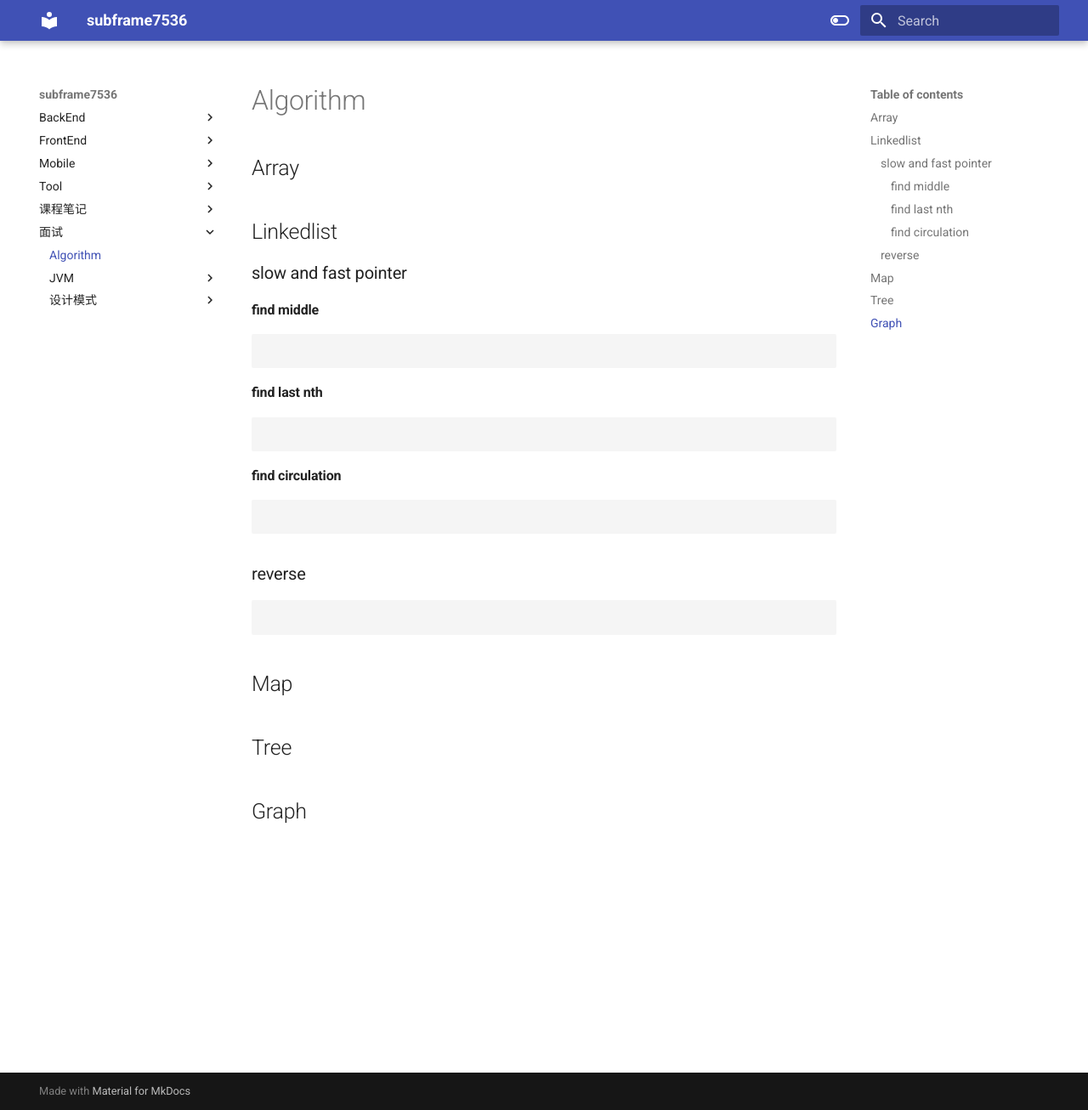
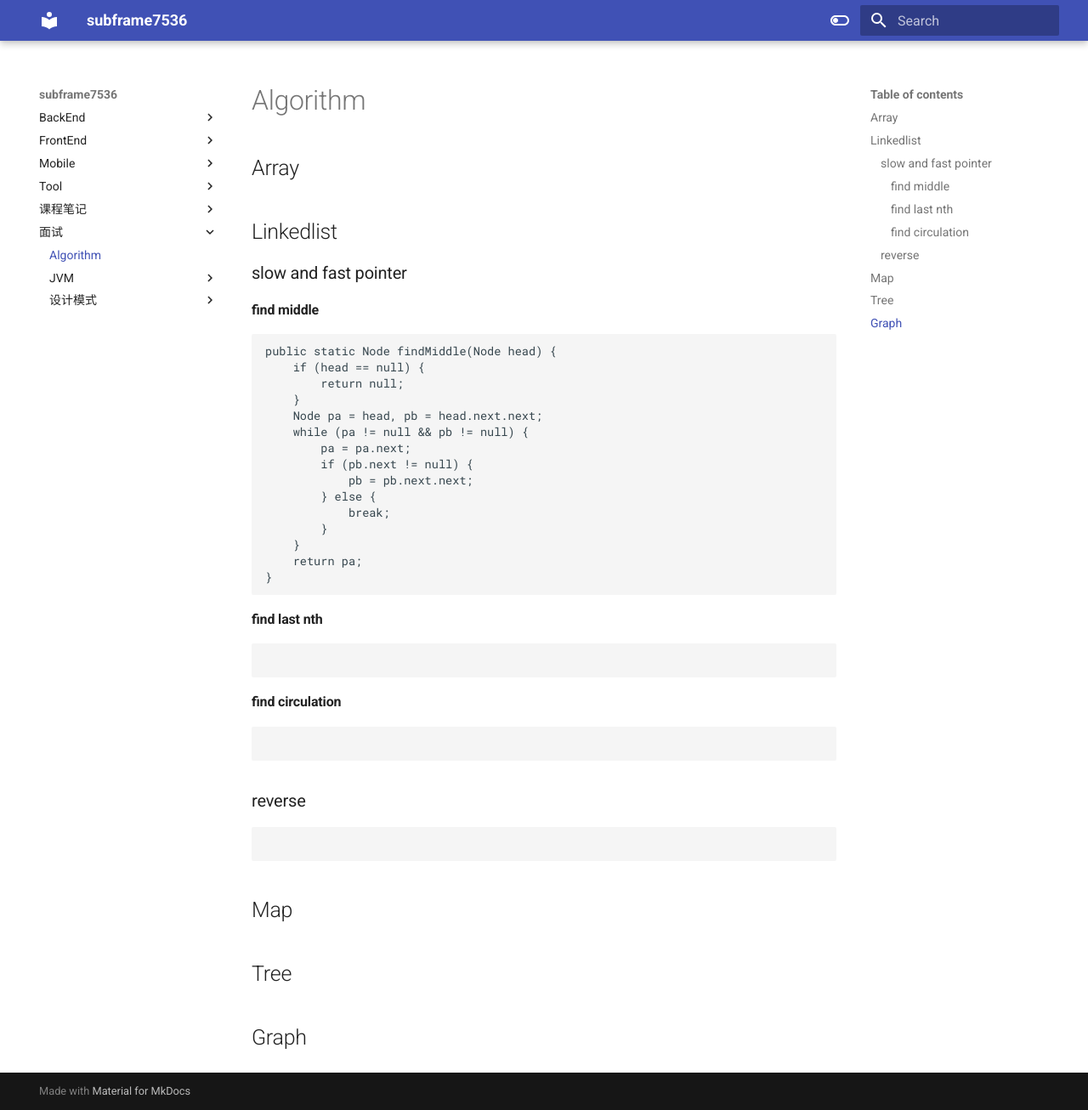
Before and after one commit to subframe7536/subframe7536.github.io, an MkDocs documentation site: the page built from docs/面试/算法.md, in a window 1280 px wide and 1306 px high. Shown: the whole window at 85% size. Built offline with MkDocs 1.6.1 and Material for MkDocs 9.7.7, drawn with Linux system fonts in a browser that asks for light colours.

Commit message:
vault backup: 2022-01-21 22:56:12
Affected files:
.obsidian/appearance.json
.obsidian/workspace
docs/面试/算法.md

````diff
--- a/docs/面试/算法.md
+++ b/docs/面试/算法.md
@@ -4,7 +4,21 @@
 ### slow and fast pointer
 #### find middle
 ```java
-
+public static Node findMiddle(Node head) {
+    if (head == null) {
+        return null;
+    }
+    Node pa = head, pb = head.next.next;
+    while (pa != null && pb != null) {
+        pa = pa.next;
+        if (pb.next != null) {
+            pb = pb.next.next;
+        } else {
+            break;
+        }
+    }
+    return pa;
+}
 ```
 #### find last nth
 ```java
````
Also changed, not shown: 2 other files.
